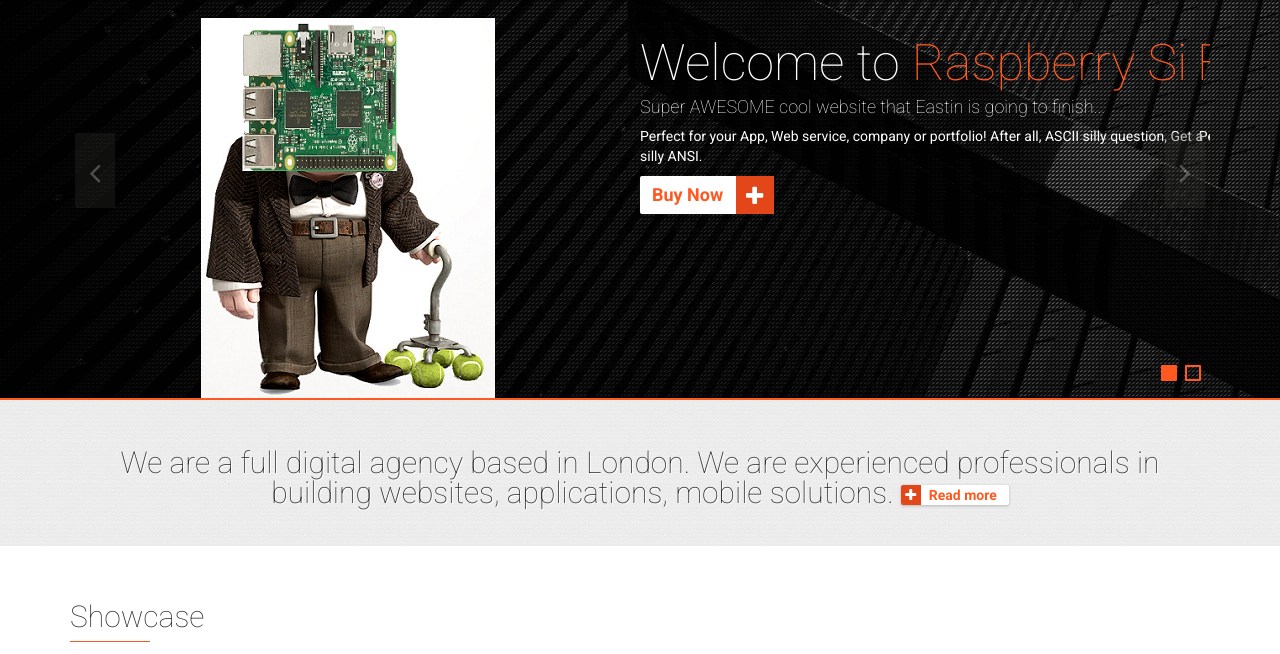
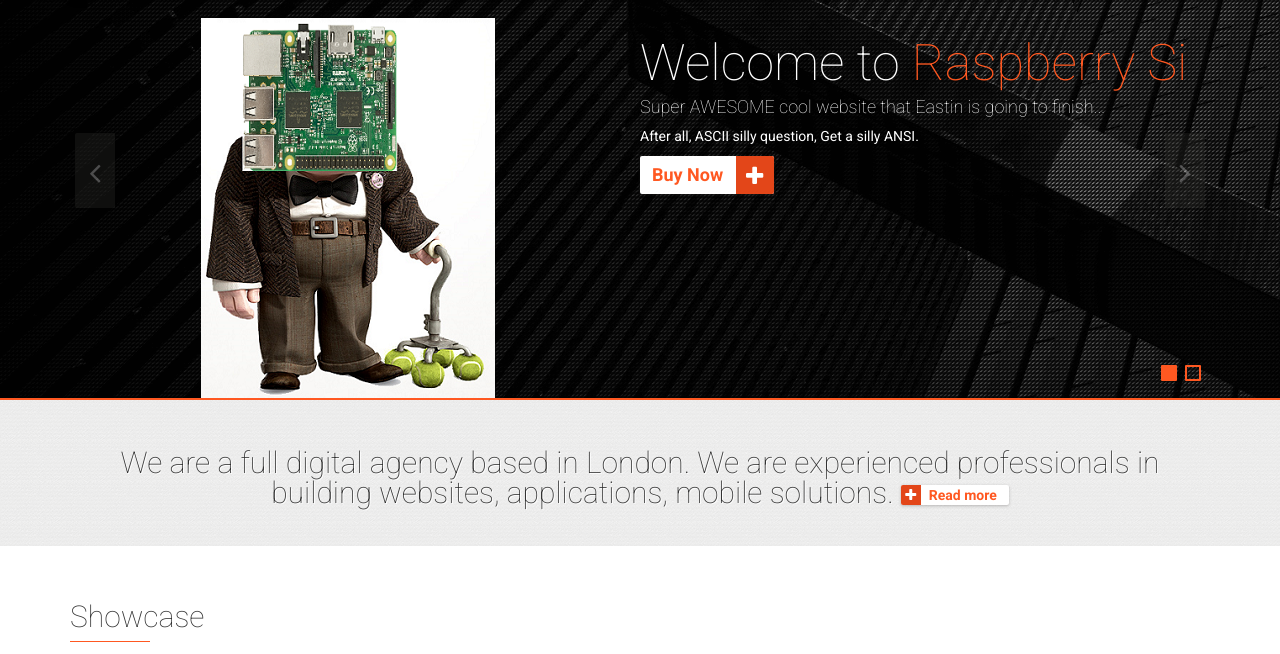
Before and after one commit to splawrence/rasberry_si, a plain HTML site: page index.html in a window 1280 px wide. Shown: the part 146-800 px from the top of the page. Drawn offline with Linux system fonts and the light colour scheme.

Commit message:
Added changes to slider

```diff
--- a/index.html
+++ b/index.html
@@ -226,7 +226,7 @@
                   <h4>
                       Super AWESOME cool website that Eastin is going to finish...
                     </h4>
-                  <p>Perfect for your App, Web service, company or portfolio! After all, ASCII silly question, Get a silly ANSI. </p>
+                  <p>After all, ASCII silly question, Get a silly ANSI. </p>
                   <a href="https://bootstrapmade.com" class="btn btn-more btn-lg i-right">Buy Now <i class="fa fa-plus"></i></a>
                 </div>
                 <div class="col-md-6 col-md-pull-6 hidden-xs">
@@ -239,12 +239,12 @@
               <div class="row">
                 <div class="col-md-6 text-right-md item-caption">
                   <h2 class="h1 text-weight-light">
-                      <span class="text-primary">Flexor</span>Raspberry Si on Mac
+                      <span class="text-primary">Raspberry Si</span>
                     </h2>
                   <h4>
                       High quality, responsive theme!
                     </h4>
-                  <p>Perfect for your App, Web service, company or portfolio! After all, Auto-correct turned my witty joke into a pile of shut</p>
+                  <p>Auto-correct turned my witty joke into a pile of shut</p>
                   <a href="https://bootstrapmade.com" class="btn btn-more btn-lg"><i class="fa fa-plus"></i> Learn More</a>
                 </div>
                 <div class="col-md-6 hidden-xs">
```
